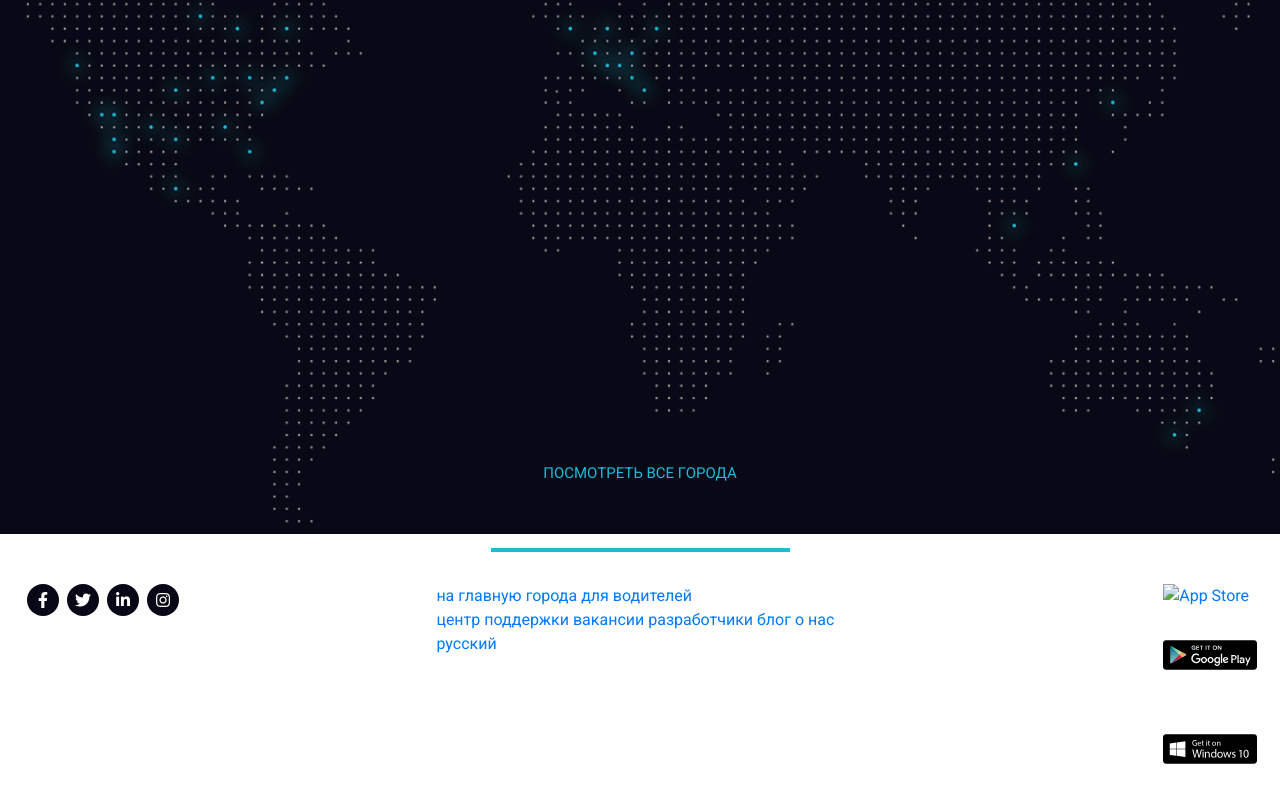
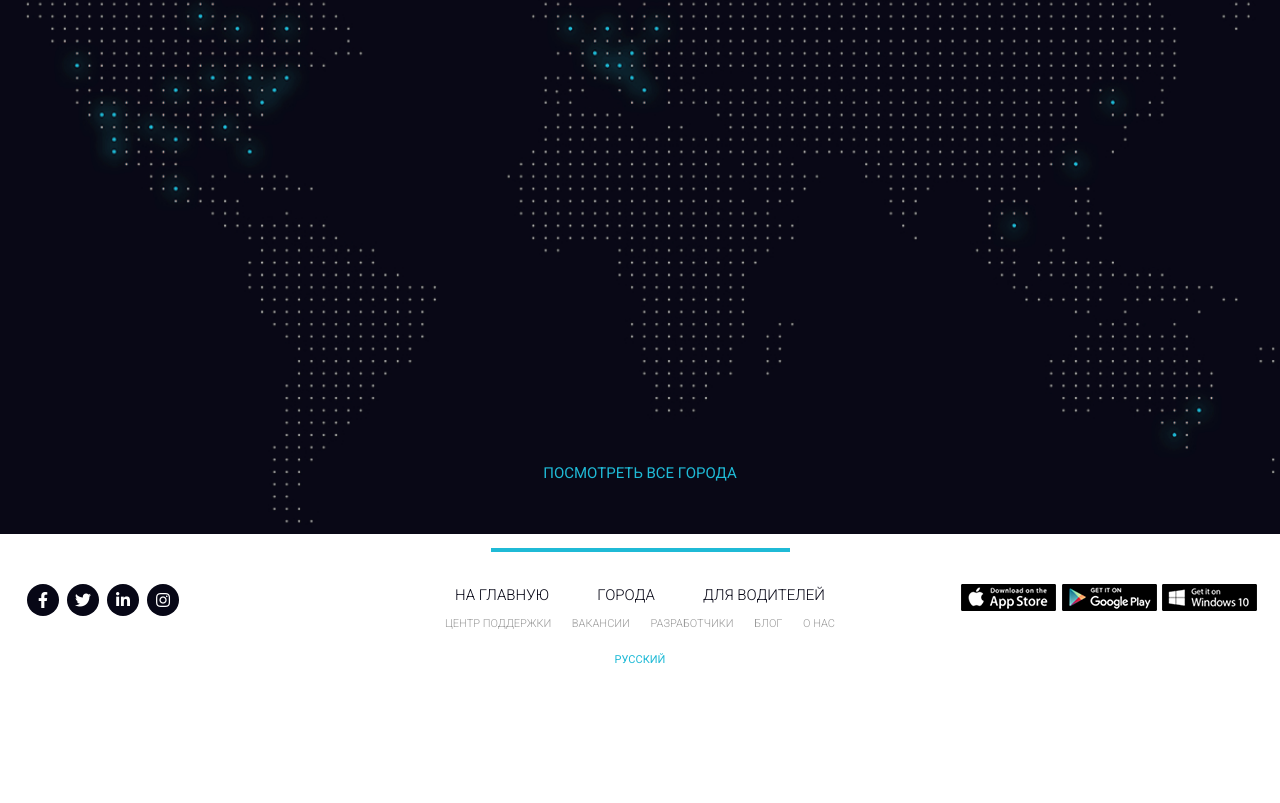
Before and after one commit to Darth2315/uber, a plain HTML site: page src/index.html in a window 1280 px wide. Shown: the part 4875-5678 px from the top of the page. After the commit the page ends 5582 px from the top, so only its background shows below. Drawn offline with Linux system fonts and the light colour scheme.

Commit message:
Footer is allready done

```diff
--- a/src/index.html
+++ b/src/index.html
@@ -345,13 +345,13 @@
            <div>
                <div class="footer_mobile">
                    <a href="#">
-                       <img src="icons/social/app-store.svg" alt="App Store">
+                       <img src="icons/social/app-store.png" alt="App Store">
                     </a>
                    <a href="#">
-                       <img src="icons/social/google-play.svg" alt="Google Play">
+                       <img src="icons/social/google-play.png" alt="Google Play">
                     </a>
                    <a href="#">
-                       <img src="icons/social/windows.svg" alt="Windows">
+                       <img src="icons/social/windows.png" alt="Windows">
                     </a>
                </div>
            </div>
--- a/src/sass/style.sass
+++ b/src/sass/style.sass
@@ -342,6 +342,7 @@ nav
     background: url('../img/bg/bg-universe.jpg') center (center / cover) no-repeat
     &_link
         display: block
+        margin: 0 auto
         margin-top: 486px
         color: #1fbad6
         font-size: 15px
@@ -383,7 +384,46 @@ footer
             width: 32px;
             height: 32px;
             margin: 0 4px
-            background-color: #070716;
+            background-color: #070716
             border-radius: 100%
             i
                 color: #fff
+    &_links
+        width: 390px
+        margin: 0 auto
+        &_main
+            display: flex
+            justify-content: space-between
+            padding: 0 10px
+            a
+                color: #070716
+                font-size: 15px
+                font-weight: 300
+                text-transform: uppercase
+        &_sub
+            display: flex
+            justify-content: space-between
+            margin-top: 10px
+            a
+                color: #999999
+                font-size: 11px
+                font-weight: 300
+                text-transform: uppercase
+        &_lang
+            display: block
+            margin: 0 auto
+            margin-top: 19px
+            font-size: 11px
+            font-weight: 400
+            text-align: center
+            text-transform: uppercase
+            color: #1fbad6
+            &:hover
+                color: $requirement_color
+    &_mobile
+        width: 296px
+        display: flex
+        justify-content: space-between
+        img
+            width: 95px
+            height: 27px
```
Also changed, not shown: src/css/style.min.css, src/icons/social/app-store.png (added), src/icons/social/google-play.png (added), src/icons/social/windows.png (added), 1 other file.
